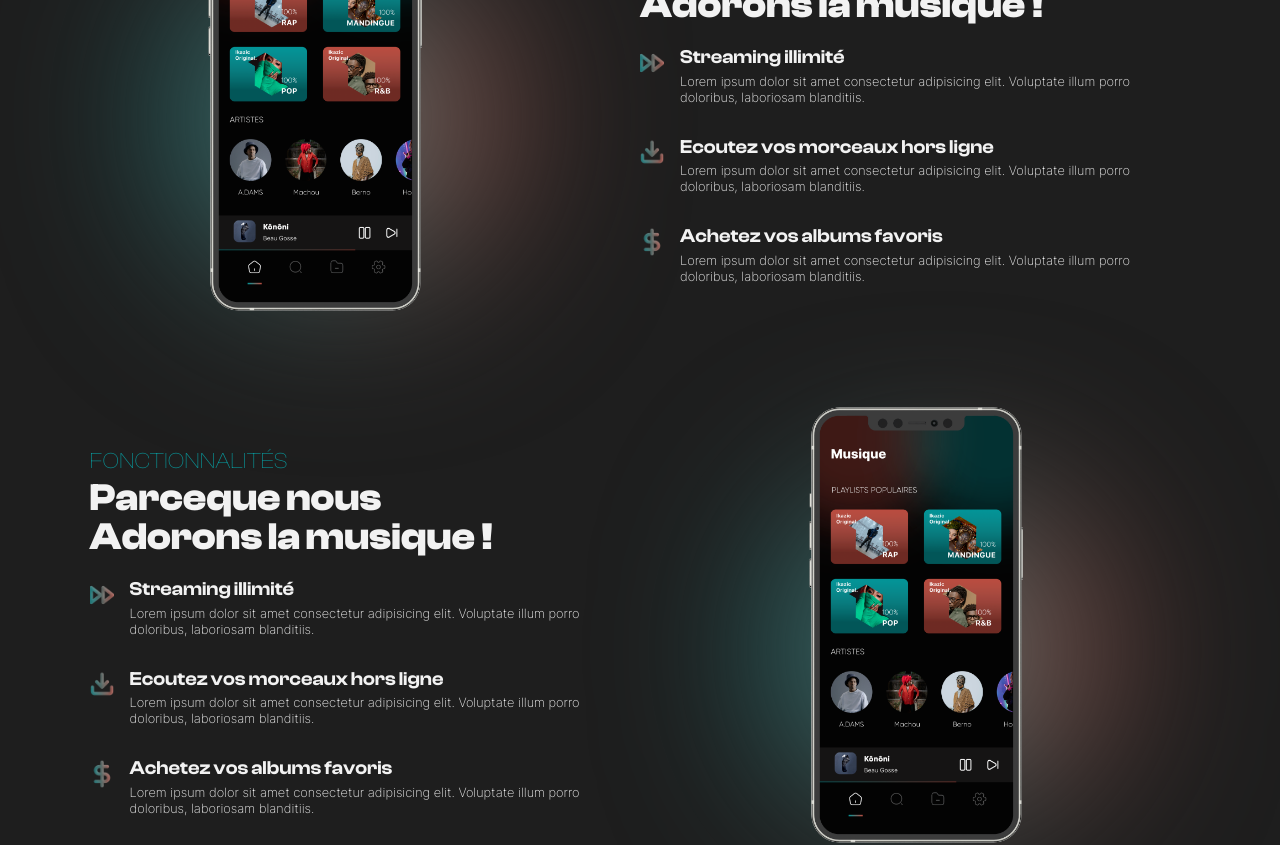
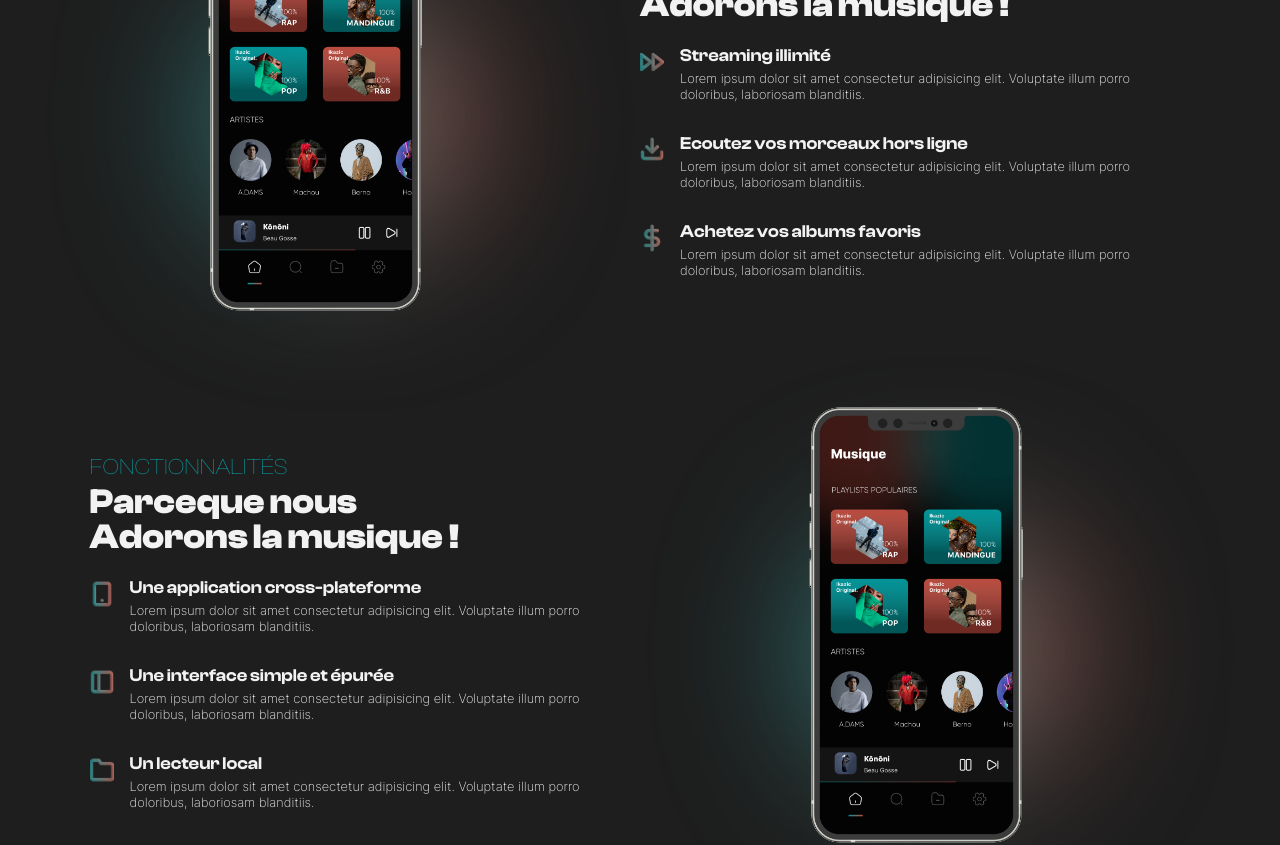
Before and after one commit to MozartOnWeb/ikazic, a Next.js app: page / in a window 1280 px wide. Shown: the part 2540-3385 px from the top of the page. Built offline with nearby package versions, Linux system fonts and the light colour scheme.

Commit message:
always working on features section

```diff
--- a/sections/Features/features.scss
+++ b/sections/Features/features.scss
@@ -19,7 +19,7 @@
         border-radius: 100%;
         z-index: -1;
         filter: blur(75px);
-        animation: backgroundGradient 4s cubic-bezier(0, 0, 0, 0.5) infinite;
+        // animation: backgroundGradient 4s cubic-bezier(0, 0, 0, 0.5) infinite;
       }
       img {
         width: 90%;
@@ -40,7 +40,7 @@
       }
       h1 {
         font-family: $heading_font;
-        font-size: 2.4rem;
+        font-size: 2.2rem;
         font-weight: bold;
         color: $white;
         margin-bottom: 0.5rem;
@@ -64,7 +64,7 @@
           .content {
             h4 {
               font-family: $heading_font;
-              font-size: 1.2rem;
+              font-size: 1.1rem;
               font-weight: 600;
               margin-bottom: 0.4rem;
             }
--- a/sections/Features/features.tsx
+++ b/sections/Features/features.tsx
@@ -8,6 +8,9 @@ import featuresMockup1 from "../../assets/mockups/features.png";
 import forward from "../../assets/icons/forward-colored.png";
 import download from "../../assets/icons/download.png";
 import money from "../../assets/icons/money.png";
+import phone from "../../assets/icons/phone.png";
+import ui from "../../assets/icons/interface.png";
+import folder from "../../assets/icons/folder.png";
 
 export const Features = () => {
   return (
@@ -70,7 +73,7 @@ export const Features = () => {
           {/* features list */}
         </div>
       </section>
-
+      {/* reverse section */}
       <section className="features-item reverse">
         <div className="left-section">
           <div className="background-gradient"></div>
@@ -89,10 +92,10 @@ export const Features = () => {
           <div className="features-list">
             <div className="list-item">
               <div className="icon">
-                <Image src={forward} alt="forward icon" />
+                <Image src={phone} alt="phone icon" />
               </div>
               <div className="content">
-                <h4>Streaming illimité</h4>
+                <h4>Une application cross-plateforme</h4>
                 <p>
                   Lorem ipsum dolor sit amet consectetur adipisicing elit.
                   Voluptate illum porro doloribus, laboriosam blanditiis.
@@ -102,10 +105,10 @@ export const Features = () => {
 
             <div className="list-item">
               <div className="icon">
-                <Image src={download} alt="download icon" />
+                <Image src={ui} alt="ui icon" />
               </div>
               <div className="content">
-                <h4>Ecoutez vos morceaux hors ligne</h4>
+                <h4>Une interface simple et épurée</h4>
                 <p>
                   Lorem ipsum dolor sit amet consectetur adipisicing elit.
                   Voluptate illum porro doloribus, laboriosam blanditiis.
@@ -115,10 +118,10 @@ export const Features = () => {
 
             <div className="list-item">
               <div className="icon">
-                <Image src={money} alt="money icon" />
+                <Image src={folder} alt="folder icon" />
               </div>
               <div className="content">
-                <h4>Achetez vos albums favoris</h4>
+                <h4>Un lecteur local</h4>
                 <p>
                   Lorem ipsum dolor sit amet consectetur adipisicing elit.
                   Voluptate illum porro doloribus, laboriosam blanditiis.
```
